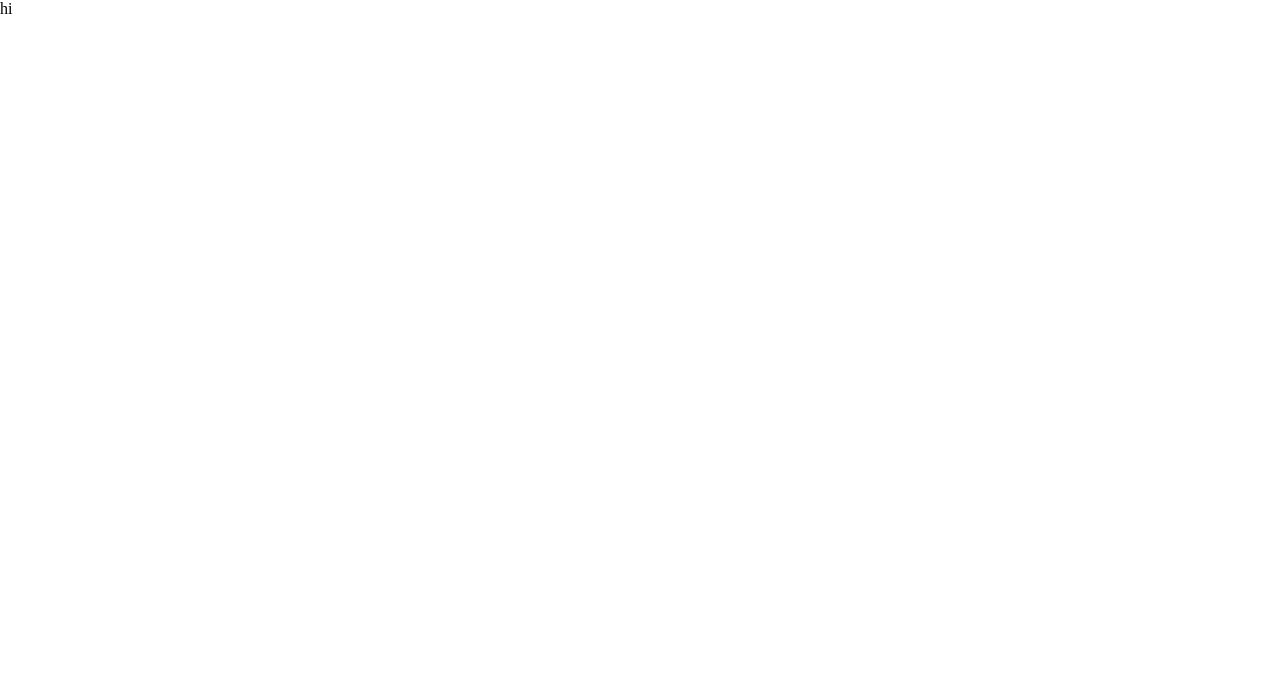
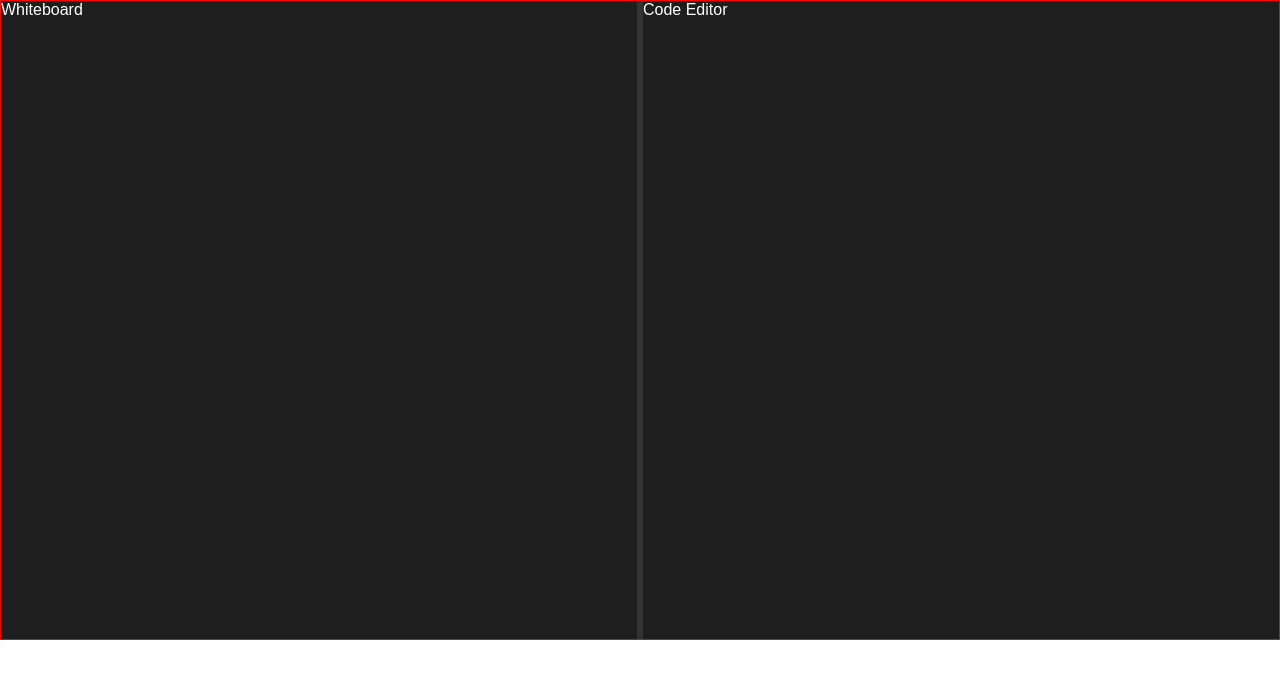
Before and after one commit to pradipk1/collaborative-whiteboard-code-editor, a React (Vite) app in the folder client/: page / in a window 1280 px wide. Shown: the top 678 px of the page. Built offline with nearby package versions, Linux system fonts and the light colour scheme.

Commit message:
split screen layout created!

```diff
--- a/client/src/App.jsx
+++ b/client/src/App.jsx
@@ -1,12 +1,13 @@
 
+import Home from './pages/Home'
 // import './App.css'
 
 function App() {
 
   return (
-    <>
-      <div>hi</div>
-    </>
+    <div>
+      {<Home />}
+    </div>
   )
 }
 
--- /dev/null
+++ b/client/src/components/CodeEditor/index.jsx
@@ -0,0 +1,8 @@
+
+function CodeEditor() {
+    return (
+        <div>Code Editor</div>
+    )
+}
+
+export default CodeEditor;
--- /dev/null
+++ b/client/src/components/SplitScreen/index.jsx
@@ -0,0 +1,37 @@
+
+import Whiteboard from './../Whiteboard';
+import CodeEditor from './../CodeEditor';
+import './splitScreen.css';
+import { useState } from 'react';
+
+function SplitScreen() {
+    const [leftWidth, setLeftWidth] = useState(50);
+
+    return (
+        <div className="splitScreen-cont">
+            <div className="split-cont">
+
+                {/* left split box */}
+                <div className='split-left-cont'
+                    style={{width: `${leftWidth}%`}}
+                >
+                    {<Whiteboard />}
+                </div>
+
+                {/* screen divider */}
+                <div className="screenDivider"
+
+                ></div>
+
+                {/* right split box */}
+                <div className='split-right-cont'
+                    style={{width: `${100 - leftWidth}%`}}
+                >
+                    {<CodeEditor />}
+                </div>
+            </div>
+        </div>
+    )
+}
+
+export default SplitScreen;
--- /dev/null
+++ b/client/src/components/SplitScreen/splitScreen.css
@@ -0,0 +1,27 @@
+
+.splitScreen-cont {
+    width: 100%;
+    height: 80vh;
+    overflow: hidden;
+    background-color: #1e1e1e;
+    color: #fff;
+    border: 1px solid red;
+}
+
+.split-cont {
+    width: 100%;
+    height: 100%;
+    display: flex;
+}
+
+.split-left-cont, .split-right-cont {
+    height: 100%;
+    position: relative;
+}
+
+.screenDivider {
+    width: 6px;
+    height: 100%;
+    background-color: #333;
+    cursor: col-resize;
+}
--- /dev/null
+++ b/client/src/components/Whiteboard/index.jsx
@@ -0,0 +1,8 @@
+
+function Whiteboard() {
+    return (
+        <div>Whiteboard</div>
+    )
+}
+
+export default Whiteboard;
--- a/client/src/index.css
+++ b/client/src/index.css
@@ -54,4 +54,5 @@
   margin: 0;
   padding: 0;
   box-sizing: border-box;
+  font-family: sans-serif;
 }
--- a/client/src/pages/Home/index.jsx
+++ b/client/src/pages/Home/index.jsx
@@ -1,6 +1,12 @@
+
+import SplitScreen from './../../components/SplitScreen';
 
 function Home() {
-    return <>
-    {/* Splitscreen comp */}
-    </>
+    return (
+        <div className="home-main-cont">
+            {<SplitScreen />}
+        </div>
+    )
 }
+
+export default Home;
```
